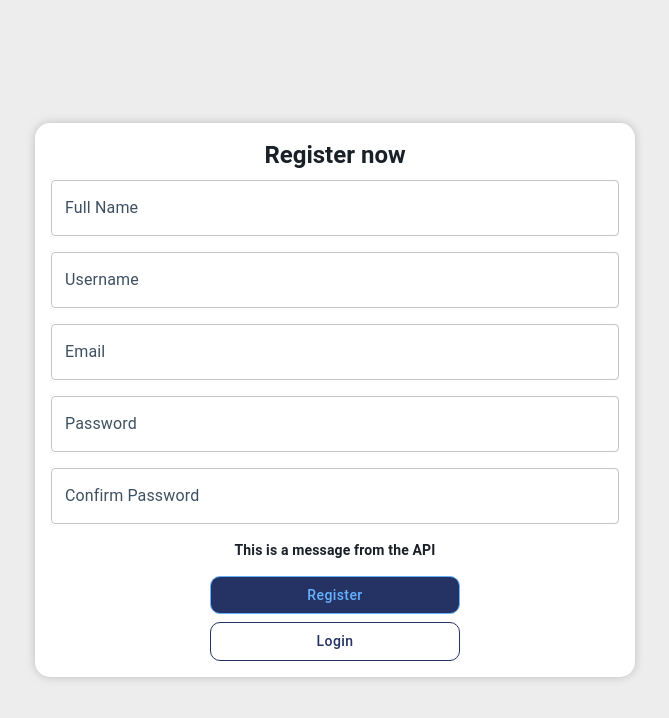
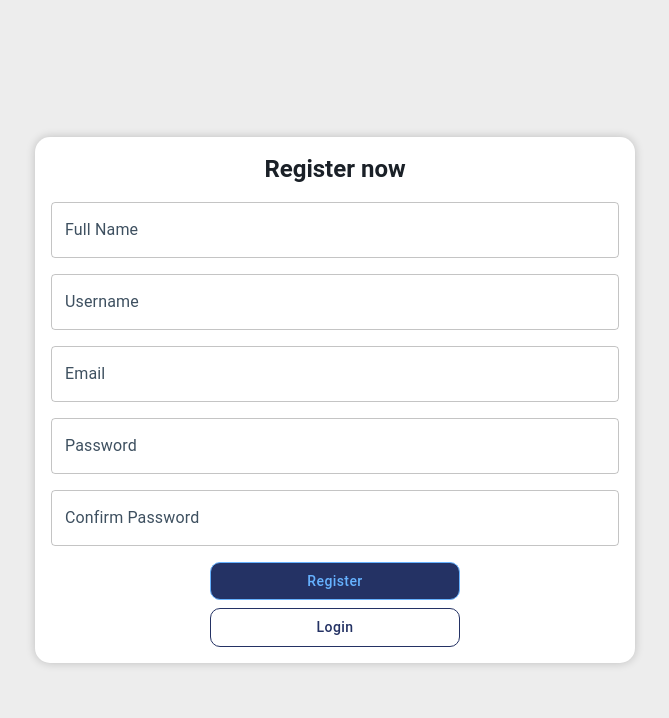
Before and after one commit to JsMarenco/system-vote, a Next.js app: page /register in a window 1280 px wide. Shown: the top 718 px of the page, without its empty margins (305-974 px from the left). Built offline with nearby package versions, Linux system fonts and the light colour scheme.

Commit message:
Register page was connected to api

```diff
--- a/src/pages/register/index.tsx
+++ b/src/pages/register/index.tsx
@@ -1,21 +1,54 @@
 import { Box, Typography, TextField, Button, Stack } from '@mui/material'
-import Head from 'next/head'
-import Link from 'next/link'
+import { useRouter } from 'next/router'
 import { useState } from 'react'
 import { REGISTER_PAGE_DESCRIPTION } from '../../components/constants'
 import CustomHead from '../../components/CustomHead'
+import { register } from '../../services/register'
 import { containedButtonStyle, outlinedButtonStyle } from '../../styles/buttons'
 import { mainContainer, containerV1 } from '../../styles/containers'
-import { inputStyle } from '../../styles/inputs'
 
 export default function Register() {
-  const [apiMessage, setApiMessage] = useState('This is a message from the API')
+  const router = useRouter()
+
+  const [apiMessage, setApiMessage] = useState('')
 
   const [fullName, setFullName] = useState('')
   const [username, setUsername] = useState('')
   const [email, setEmail] = useState('')
   const [password, setPassword] = useState('')
   const [confirmPassword, setConfirmPassword] = useState('')
+
+  // eslint-disable-next-line @typescript-eslint/no-explicit-any
+  const handleRegister = async (e: any) => {
+    e.preventDefault()
+
+    const data = {
+      fullName,
+      username,
+      email,
+      password,
+      confirmPassword,
+    }
+
+    const res = await register(data)
+
+    const errorMessage = res?.data?.message
+    const status = res?.status
+
+    setApiMessage(errorMessage)
+
+    setTimeout(() => { setApiMessage('') }, 5000)
+
+    if (status === 201) {
+      setFullName('')
+      setUsername('')
+      setEmail('')
+      setPassword('')
+      setConfirmPassword('')
+
+      setTimeout(() => { router.push('/login') }, 1000)
+    }
+  }
 
   return (
     <>
@@ -27,10 +60,11 @@ export default function Register() {
           component="form"
           id="register-form"
         >
+          <Stack spacing={2}>
             <Typography
               variant="h5"
               color="text.primary"
-            sx={{ fontWeight: 700, mb: 1 }}
+              sx={{ fontWeight: 700, }}
               align="center"
             >
               Register now
@@ -42,7 +76,6 @@ export default function Register() {
               type='text'
               variant='outlined'
               fullWidth
-            sx={inputStyle}
               value={fullName}
               onChange={(e) => setFullName(e.target.value)}
             />
@@ -53,7 +86,6 @@ export default function Register() {
               type='text'
               variant='outlined'
               fullWidth
-            sx={inputStyle}
               value={username}
               onChange={(e) => setUsername(e.target.value)}
             />
@@ -64,7 +96,6 @@ export default function Register() {
               type='email'
               variant='outlined'
               fullWidth
-            sx={inputStyle}
               value={email}
               onChange={(e) => setEmail(e.target.value)}
             />
@@ -75,7 +106,6 @@ export default function Register() {
               type='password'
               variant='outlined'
               fullWidth
-            sx={inputStyle}
               value={password}
               onChange={(e) => setPassword(e.target.value)}
             />
@@ -86,28 +116,31 @@ export default function Register() {
               type='password'
               variant='outlined'
               fullWidth
-            sx={inputStyle}
               value={confirmPassword}
               onChange={(e) => setConfirmPassword(e.target.value)}
             />
 
+            {
+              apiMessage && (
                 <Typography
                   variant="body2"
                   color="text.primary"
-            sx={{ fontWeight: 700, mb: 2, }}
+                  sx={{ fontWeight: 700, }}
                   align="center"
                 >
                   {apiMessage}
                 </Typography>
+              )
+            }
 
             <Stack
               spacing={1}
-            sx={{ mt: 2, alignItems: 'center' }}
+              alignItems="center"
             >
               <Button
                 variant="text"
-              href="/dashboard"
                 sx={containedButtonStyle}
+                onClick={(e) => handleRegister(e)}
               >
                 Register
               </Button>
@@ -120,6 +153,7 @@ export default function Register() {
                 Login
               </Button>
             </Stack>
+          </Stack>
         </Box>
       </Box>
     </>
--- /dev/null
+++ b/src/services/register.ts
@@ -0,0 +1,31 @@
+import axios from 'axios'
+
+interface RegisterProps {
+  email: string
+  password: string
+  confirmPassword: string
+  fullName: string
+  username: string
+}
+
+export const register = async (props: RegisterProps) => {
+  const { email, password, confirmPassword, fullName, username } = props
+
+  const resgisterUrl = `${process.env.NEXT_PUBLIC_URL}/users/register`
+
+  try {
+    const { data, status } = await axios.post(resgisterUrl, {
+      email,
+      password,
+      confirmPassword,
+      fullName,
+      username
+    })
+
+    return { data, status }
+  }
+  // eslint-disable-next-line @typescript-eslint/no-explicit-any
+  catch (error: any) {
+    return error.response
+  }
+}
```
Lines whose indentation alone changed are shown as unchanged.
